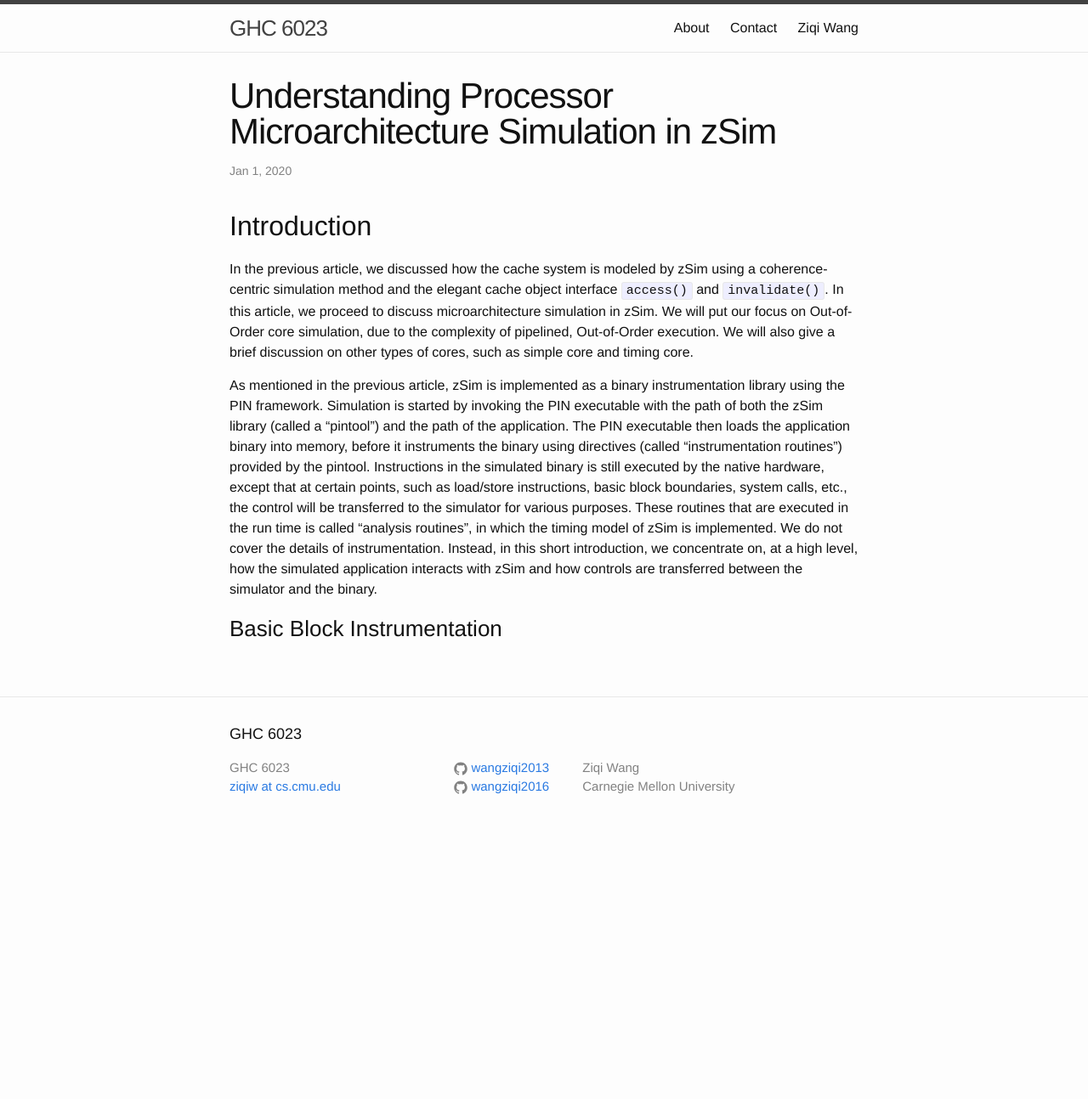
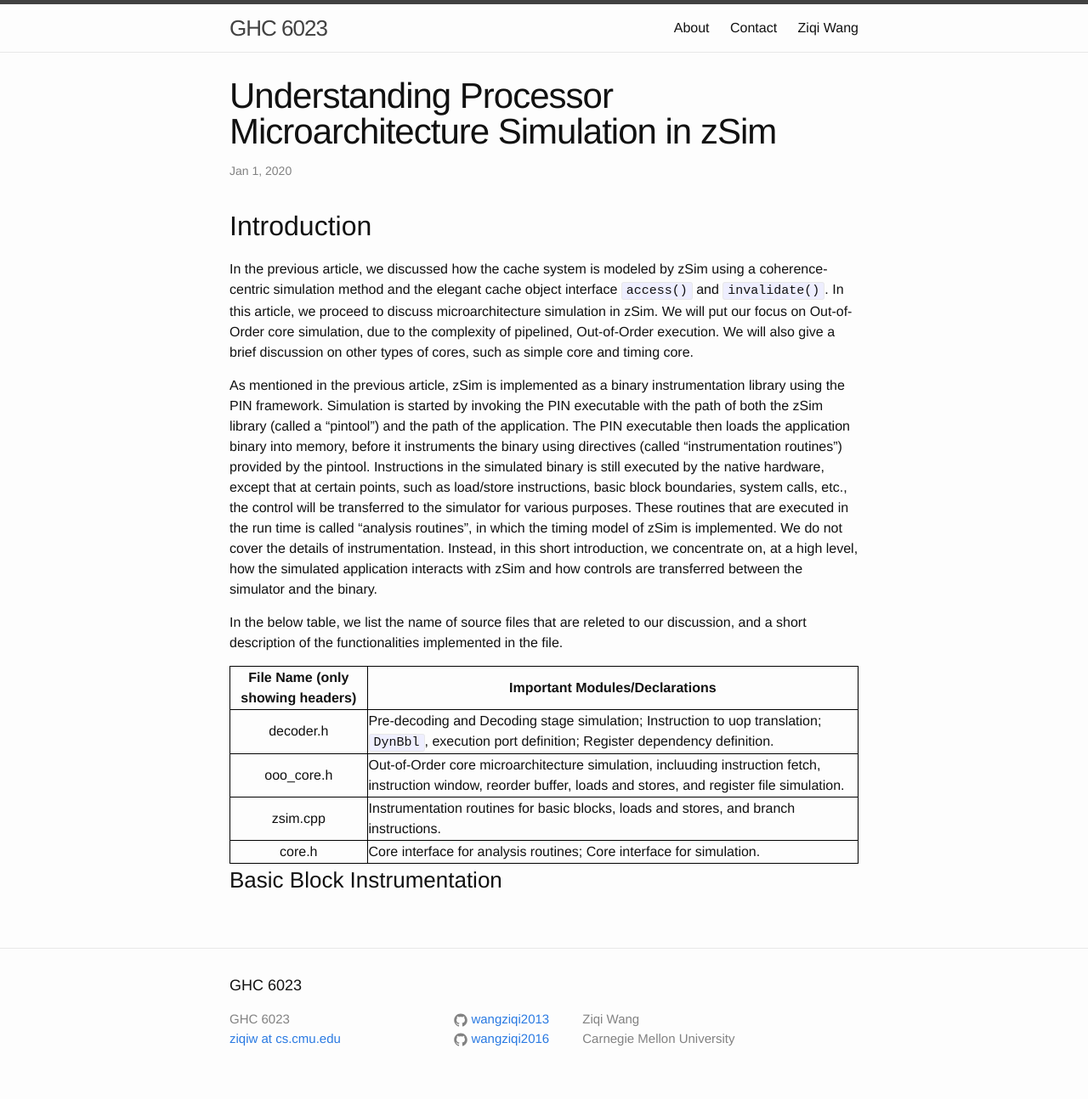
Before and after one commit to wangziqi2013/wangziqi2013.github.io, a Jekyll site: the page built from _posts/2019-12-31-zsim-microarch.markdown, in a window 1280 px wide. Shown: the whole page at 85% size. Built offline with Jekyll 4.4.1, drawn with Linux system fonts in a browser that asks for light colours; before the commit the page ends 998 px from its top, so only the background shows below that.

Commit message:
Adding table

```diff
--- a/_posts/2019-12-31-zsim-microarch.markdown
+++ b/_posts/2019-12-31-zsim-microarch.markdown
@@ -23,4 +23,15 @@ calls, etc., the control will be transferred to the simulator for various purpos
 the run time is called "analysis routines", in which the timing model of zSim is implemented. We do not cover the details of instrumentation. Instead, in this short introduction, we concentrate on, at a high level, how the simulated application
 interacts with zSim and how controls are transferred between the simulator and the binary.
 
+In the below table, we list the name of source files that are releted to our discussion, and a short description of the
+functionalities implemented in the file.
+
+| File Name (only showing headers) | Important Modules/Declarations |
+|:--------------------------------:|--------------------------------|
+| decoder.h | Pre-decoding and Decoding stage simulation; Instruction to uop translation; `DynBbl`, execution port definition; Register dependency definition. |
+| ooo\_core.h | Out-of-Order core microarchitecture simulation, incluuding instruction fetch, instruction window, reorder buffer, loads and stores, and register file simulation. |
+| zsim.cpp | Instrumentation routines for basic blocks, loads and stores, and branch instructions. |
+| core.h | Core interface for analysis routines; Core interface for simulation.  |
+{:.mbtablestyle}
+
 ### Basic Block Instrumentation
```
